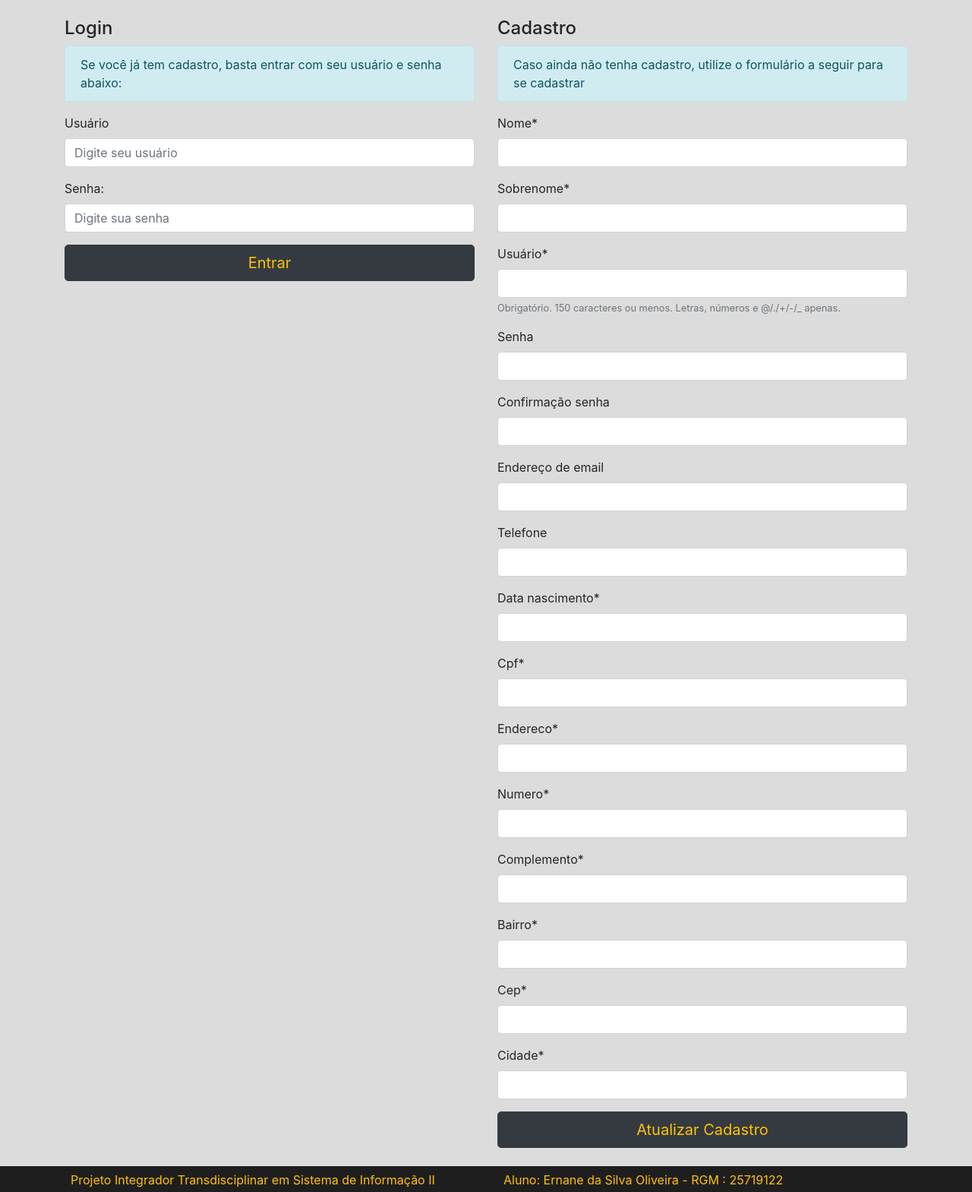
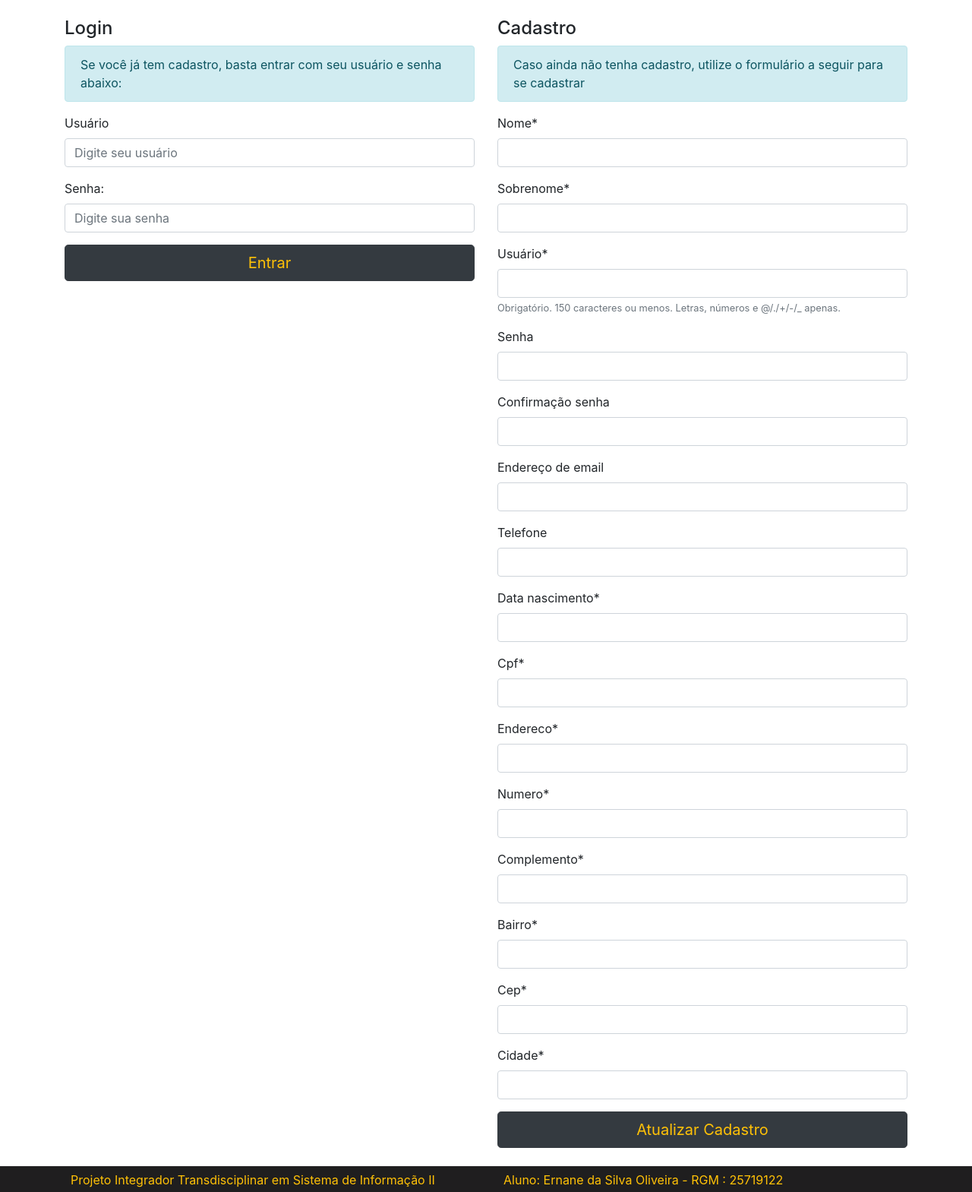
Before and after one commit to pyNandy/bemBolado, a Django app: page /perfil/ in a window 1280 px wide. Shown: the part 65-1634 px from the top of the page at 76% size. Run offline with Django 3.2, Linux system fonts and the light colour scheme; some libraries are stand-ins or nearby versions.

Commit message:
update template base

```diff
--- a/templates/base.html
+++ b/templates/base.html
@@ -24,11 +24,11 @@
     </script>
     <style>
         body {
-            background-image: url('{% static "image/pizza_fundo_base.jpg" %}');
+            /* background-image: url('{% static "image/pizza_fundo_base.jpg" %}'); */
             background: no-repeat center center fixed;
             background-size: cover;
             background-blend-mode: multiply;
-            background-color: #dcdcdc; /* cor amarela clara com opacidade para suavizar a imagem */
+            /* background-color: #dcdcdc; cor amarela clara com opacidade para suavizar a imagem */
         }
 
         .navbar-brand {
```
